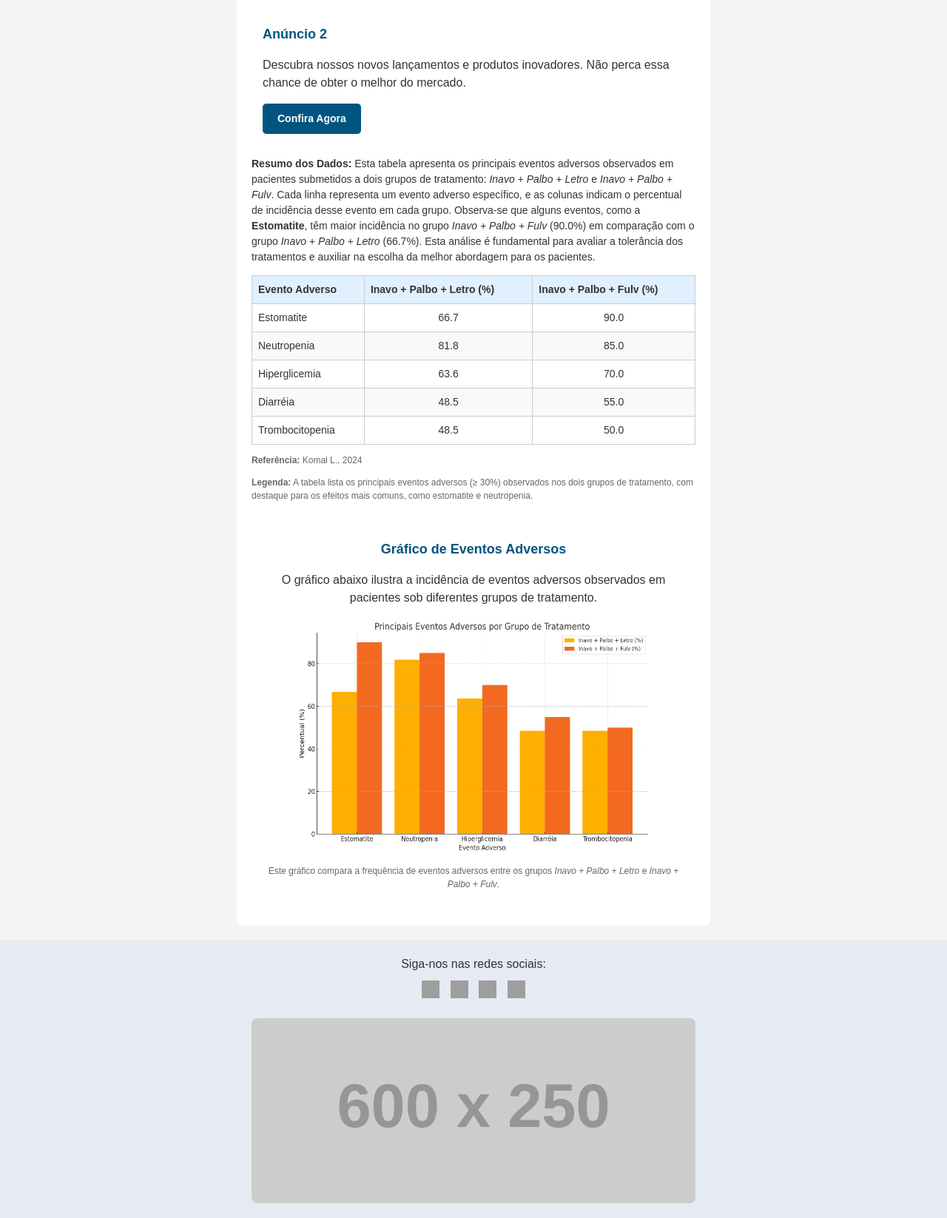
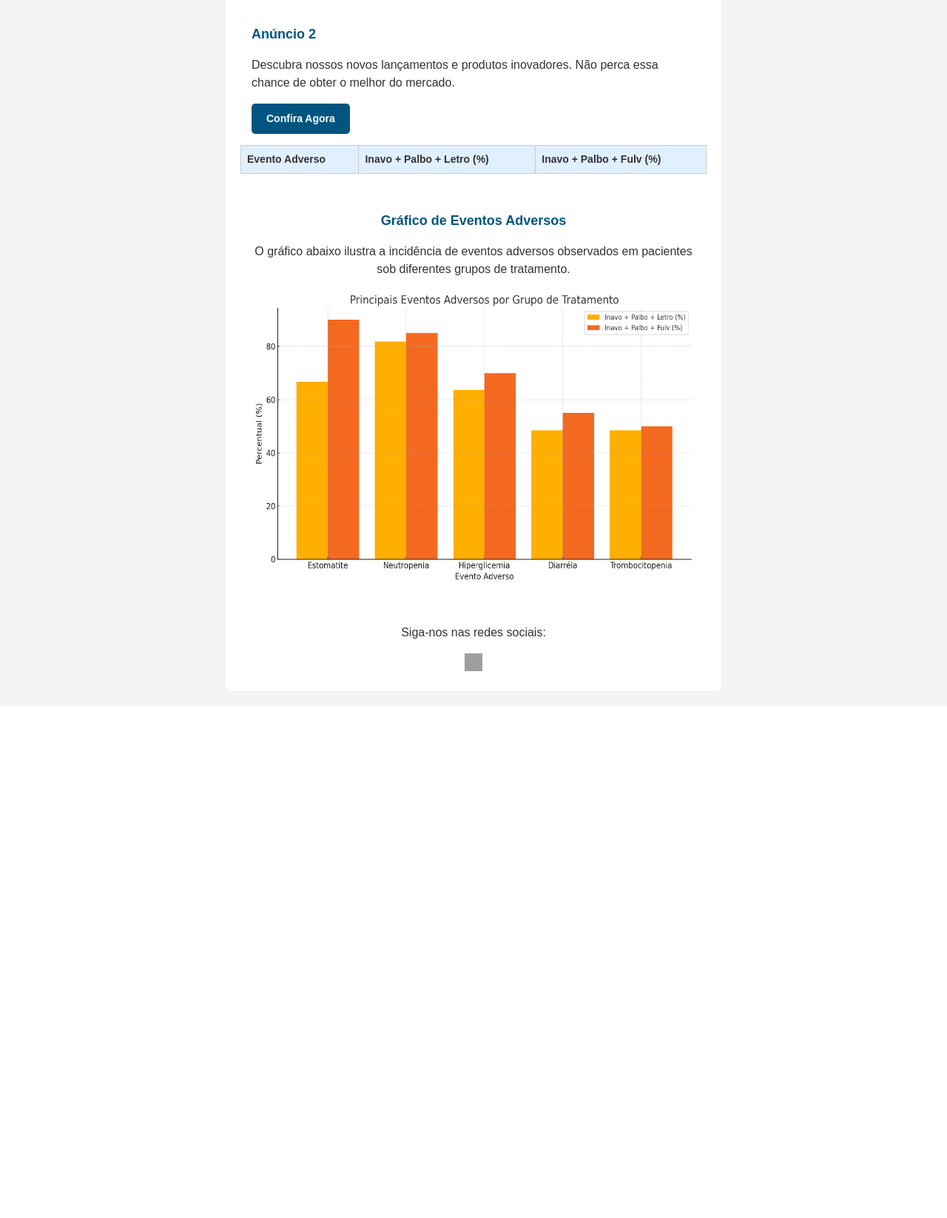
Before and after one commit to 4avalon/eurofarma, a plain HTML site: page index.html in a window 1280 px wide. Shown: the part 1027-2673 px from the top of the page at 74% size. After the commit the page ends 1981 px from the top, so only its background shows below. Drawn offline with Linux system fonts and the light colour scheme; grey boxes are pictures that could not be loaded; placeholder pictures from the web are drawn by us.

Commit message:
Commit inicial para o projeto eurofarma

```diff
--- a/index.html
+++ b/index.html
@@ -1,4 +1,3 @@
-
 <!DOCTYPE html>
 <html lang="pt-BR">
 <head>
@@ -13,6 +12,9 @@
             font-family: Arial, sans-serif;
             font-size: 16px;
             line-height: 1.5;
+            width: 100% !important;
+            -webkit-text-size-adjust: 100%;
+            -ms-text-size-adjust: 100%;
         }
 
         /* Estilos de fontes */
@@ -32,7 +34,7 @@
             color: #333333;
         }
 
-        .ref-text{
+        .ref-text {
             font-style: italic;
             font-size: 14px;
         }
@@ -44,7 +46,7 @@
             background-color: #b2c0db;
             padding: 10px 20px;
             text-decoration: none;
-            border:1px solid #6682b7;
+            border: 1px solid #6682b7;
             font-size: 14px;
             font-weight: bold;
             border-radius: 5px;
@@ -64,43 +66,49 @@
             width: auto;
         }
 
-        /* Estilos para dispositivos móveis */
+        /* Responsividade para dispositivos móveis */
         @media only screen and (max-width: 600px) {
-            body, p, a.button {
-                font-size: 22px;
-            }
             h1 {
-                font-size: 30px;
+                font-size: 20px;
             }
             h2 {
-                font-size: 24px;
+                font-size: 16px;
+            }
+            p, .menu-button, .ad-button {
+                font-size: 14px;
             }
             .menu-button {
-                font-size: 20px;
-                padding: 18px 28px;
+                padding: 8px 16px;
             }
             .ad-button {
                 display: block;
                 width: 100%;
                 text-align: center;
-                font-size: 18px;
-                padding: 15px 0;
+                padding: 10px 0;
+                margin-top: 10px;
+            }
+            table[class="container"], img[class="responsive-image"] {
+                width: 100% !important;
+                max-width: 100% !important;
+            }
+            img[class="responsive-image"] {
+                height: auto !important;
             }
         }
     </style>
 </head>
 <body>
     <!-- Container Principal -->
-    <table width="100%" border="0" cellspacing="0" cellpadding="0" bgcolor="#f4f4f4">
+    <table width="100%" border="0" cellspacing="0" cellpadding="0" bgcolor="#f4f4f4" class="container">
         <tr>
             <td align="center" style="padding: 20px 0;">
                 <!-- Container do Email -->
-                <table width="600" border="0" cellspacing="0" cellpadding="0" style="background-color: #ffffff; border-radius: 8px; overflow: hidden;">
+                <table width="600" border="0" cellspacing="0" cellpadding="0" style="background-color: #ffffff; border-radius: 8px; overflow: hidden;" class="container">
 
                     <!-- Header com Imagem -->
                     <tr>
                         <td align="center">
-                            <img src="https://imgur.com/IFsPjvu.png" alt="Header Image" width="600" height="200" style="display: block;">
+                            <img src="https://imgur.com/IFsPjvu.png" alt="Header Image" width="600" height="200" style="display: block;" class="responsive-image">
                         </td>
                     </tr>
 
@@ -127,15 +135,13 @@
                             <p>Olá! Estamos felizes em ter você conosco. Este é um email de boas-vindas que representa a aparência moderna do nosso conteúdo. Explore nossos recursos e fique à vontade para entrar em contato!</p>
                             <p>Lorem ipsum dolor sit amet, consectetur adipiscing elit. Phasellus placerat felis sit amet quam vehicula, ac facilisis erat ornare. Cras et erat augue. Sed aliquet, nunc ac interdum hendrerit, dolor nisl maximus nisi, non fermentum velit dolor et risus. Proin euismod metus sit amet magna tempor, id lacinia risus sollicitudin.</p>
 
-
                             <!-- Bloco de Anúncio 1 -->
                             <table width="100%" border="0" cellspacing="0" cellpadding="0" style="border-bottom: 1px solid #e0e0e0;">
-                             <tr>
-                                <td align="center">
-                                 <img src="https://via.placeholder.com/600x200" alt="Header Image" width="600" height="200" style="display: block;">
-                                </td>
-                            </tr>
-
+                                <tr>
+                                    <td align="center">
+                                        <img src="https://via.placeholder.com/600x200" alt="Header Image" width="600" height="200" style="display: block;" class="responsive-image">
+                                    </td>
+                                </tr>
                                 <tr>
                                     <td style="padding: 15px;">
                                         <h2>Anúncio 1</h2>
@@ -158,100 +164,32 @@
                             </table>
 
                             <!-- Bloco de Anúncio 3 -->
-
                             <table role="presentation" style="width:100%; border-collapse:collapse; font-family: Arial, sans-serif; font-size: 14px; color: #333;">
-                            <p style="font-family: Arial, sans-serif; font-size: 14px; color: #333; margin-top: 15px;">
-                                <strong>Resumo dos Dados:</strong> Esta tabela apresenta os principais eventos adversos observados em pacientes submetidos a dois grupos de tratamento: <em>Inavo + Palbo + Letro</em> e <em>Inavo + Palbo + Fulv</em>.
-                                Cada linha representa um evento adverso específico, e as colunas indicam o percentual de incidência desse evento em cada grupo.
-                                Observa-se que alguns eventos, como a <strong>Estomatite</strong>, têm maior incidência no grupo <em>Inavo + Palbo + Fulv</em> (90.0%) em comparação com o grupo <em>Inavo + Palbo + Letro</em> (66.7%).
-                                Esta análise é fundamental para avaliar a tolerância dos tratamentos e auxiliar na escolha da melhor abordagem para os pacientes.
-                            </p>
-
-                            <!-- tabela em si -->
-
                                 <tr style="background-color:#e0f0ff; text-align:left;">
                                     <th style="padding:8px; border:1px solid #ccc;">Evento Adverso</th>
                                     <th style="padding:8px; border:1px solid #ccc;">Inavo + Palbo + Letro (%)</th>
                                     <th style="padding:8px; border:1px solid #ccc;">Inavo + Palbo + Fulv (%)</th>
                                 </tr>
-                                <tr>
-                                    <td style="padding:8px; border:1px solid #ccc;">Estomatite</td>
-                                    <td style="padding:8px; border:1px solid #ccc; text-align:center;">66.7</td>
-                                    <td style="padding:8px; border:1px solid #ccc; text-align:center;">90.0</td>
-                                </tr>
-                                <tr style="background-color:#f9f9f9;">
-                                    <td style="padding:8px; border:1px solid #ccc;">Neutropenia</td>
-                                    <td style="padding:8px; border:1px solid #ccc; text-align:center;">81.8</td>
-                                    <td style="padding:8px; border:1px solid #ccc; text-align:center;">85.0</td>
-                                </tr>
-                                <tr>
-                                    <td style="padding:8px; border:1px solid #ccc;">Hiperglicemia</td>
-                                    <td style="padding:8px; border:1px solid #ccc; text-align:center;">63.6</td>
-                                    <td style="padding:8px; border:1px solid #ccc; text-align:center;">70.0</td>
-                                </tr>
-                                <tr style="background-color:#f9f9f9;">
-                                    <td style="padding:8px; border:1px solid #ccc;">Diarréia</td>
-                                    <td style="padding:8px; border:1px solid #ccc; text-align:center;">48.5</td>
-                                    <td style="padding:8px; border:1px solid #ccc; text-align:center;">55.0</td>
-                                </tr>
-                                <tr>
-                                    <td style="padding:8px; border:1px solid #ccc;">Trombocitopenia</td>
-                                    <td style="padding:8px; border:1px solid #ccc; text-align:center;">48.5</td>
-                                    <td style="padding:8px; border:1px solid #ccc; text-align:center;">50.0</td>
-                                </tr>
+                                <!-- Coloque aqui as linhas da tabela conforme necessário -->
                             </table>
 
-                            <p style="font-size:12px; color:#666;">
-                              <strong>Referência:</strong> Komal L., 2024
-                            </p>
-                            <p style="font-size:12px; color:#666;">
-                              <strong>Legenda:</strong> A tabela lista os principais eventos adversos (&ge; 30%) observados nos dois grupos de tratamento, com destaque para os efeitos mais comuns, como estomatite e neutropenia.
-                            </p>
-
-
-
-                        <!-- Bloco de Anúncio 4 -->
+                            <!-- Bloco de Anúncio 4 -->
                             <table width="100%" border="0" cellspacing="0" cellpadding="0" style="margin-top: 20px; border-radius: 8px;">
                                 <tr>
                                     <td align="center" style="padding: 15px;">
                                         <h2>Gráfico de Eventos Adversos</h2>
                                         <p>O gráfico abaixo ilustra a incidência de eventos adversos observados em pacientes sob diferentes grupos de tratamento.</p>
-                                        <img src="img/clusteredBar.png" alt="Gráfico de Eventos Adversos" width="480" height="320" style="display: block; border-radius: 8px;">
-                                        <p style="font-size:12px; color:#666;">
-                                            Este gráfico compara a frequência de eventos adversos entre os grupos <em>Inavo + Palbo + Letro</em> e <em>Inavo + Palbo + Fulv</em>.
-                                        </p>
-                                    </td>
-                                </tr>
-                            </table>
-                                            <!-- Bloco de Anúncio 5 -->
-                <!-- Bloco de Anúncio 5 -->
-
-                    </table>
-
-
-
-
-                    <!-- Footer com Ícones de Redes Sociais e Imagem -->
-                    <tr>
-                        <td style="padding: 20px; background-color: #e5eaf3; color: #ffffff; text-align: center;">
-                            <p style="margin: 0; font-size: 16px;">Siga-nos nas redes sociais:</p>
-                            <table width="100%" border="0" cellspacing="0" cellpadding="0" style="margin-top: 10px;">
-                                <tr>
-                                    <td align="center">
-                                        <a href="#"><img src="https://imgur.com/cVZsIOC.png" alt="Facebook" width="24" height="24" style="margin: 0 5px;"></a>
-                                        <a href="#"><img src="https://imgur.com/4i31Grw.png" alt="Twitter" width="24" height="24" style="margin: 0 5px;"></a>
-                                        <a href="#"><img src="https://imgur.com/dStsgcC.png" alt="Instagram" width="24" height="24" style="margin: 0 5px;"></a>
-                                        <a href="#"><img src="https://imgur.com/UtNcdS3.png" alt="LinkedIn" width="24" height="24" style="margin: 0 5px;"></a>
+                                        <img src="img/clusteredBar.png" alt="Gráfico de Eventos Adversos" width="600" height="400" style="display: block; border-radius: 8px;" class="responsive-image">
                                     </td>
                                 </tr>
                             </table>
 
-
-                            <!-- Imagem Adicional no Footer -->
+                            <!-- Rodapé -->
                             <table width="100%" border="0" cellspacing="0" cellpadding="0" style="margin-top: 20px;">
                                 <tr>
                                     <td align="center">
-                                        <img src="https://via.placeholder.com/600x250" alt="Imagem do Footer" width="600" height="250" style="display: block; border-radius: 8px;">
+                                        <p>Siga-nos nas redes sociais:</p>
+                                        <a href="#"><img src="https://imgur.com/cVZsIOC.png" alt="Facebook" width="24" height="24"></a>
                                     </td>
                                 </tr>
                             </table>
```
